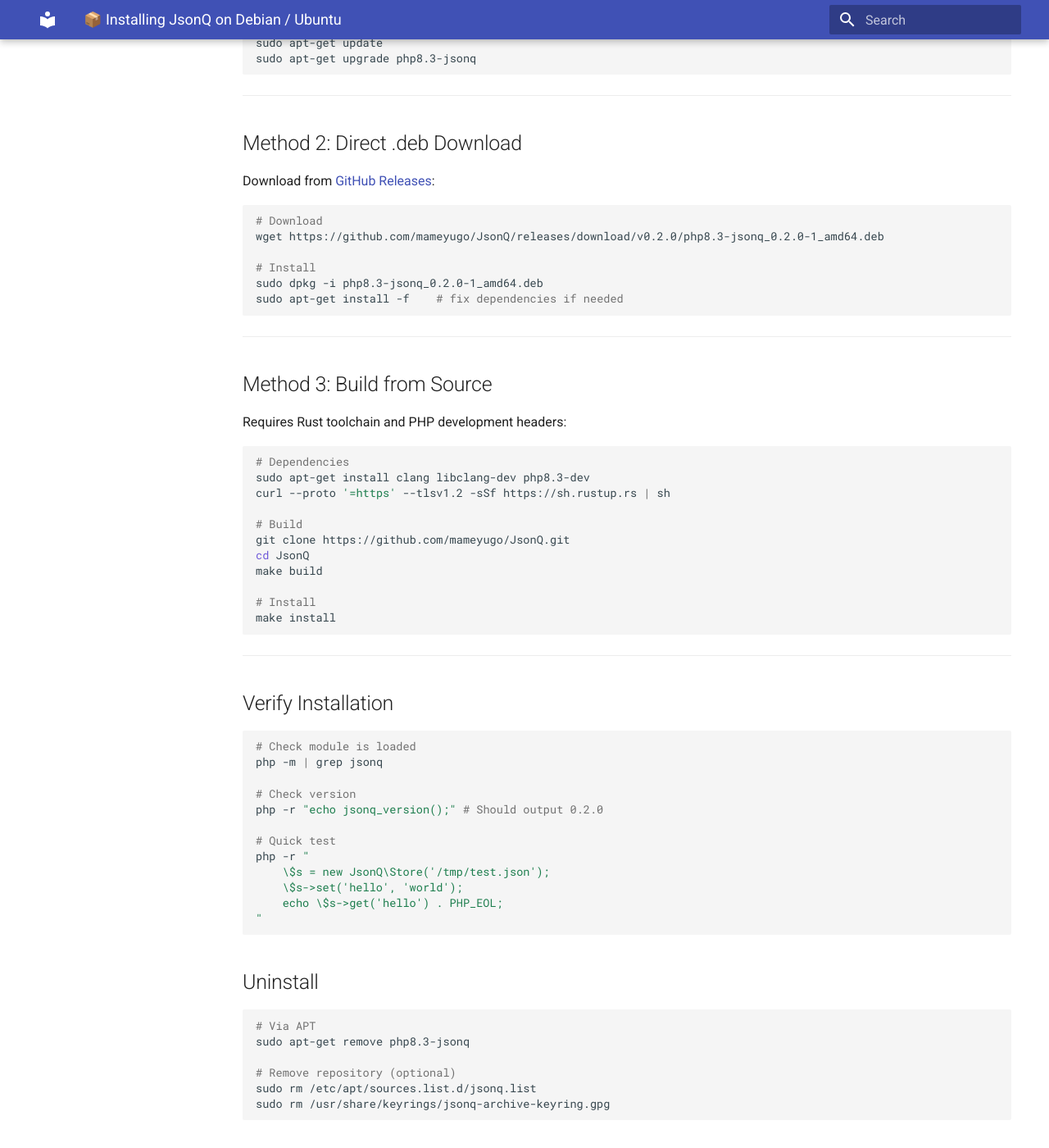
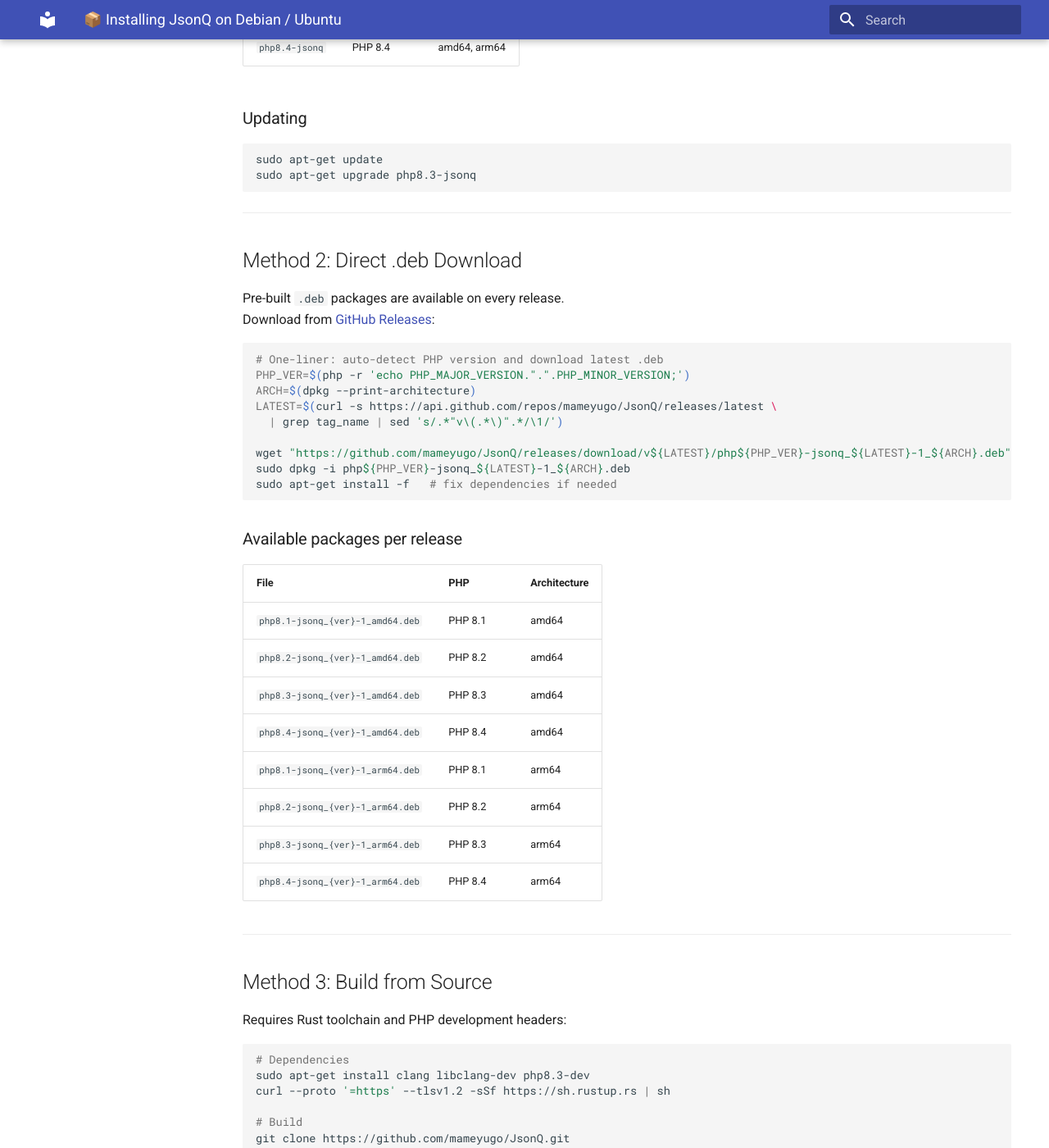
Before and after one commit to mameyugo/JsonQ, an MkDocs documentation site: the page built from docs/INSTALL-DEBIAN.md, in a window 1280 px wide and 1400 px high, scrolled down 1173 px. Shown: the whole window at 82% size. Built offline with MkDocs 1.6.1 and Material for MkDocs 9.7.7, drawn with Linux system fonts in a browser that asks for light colours; some of the changed text lies outside the part shown.

Commit message:
Update documentation with pre-built binaries information
Co-authored-by: mameyugo <4757716+mameyugo@users.noreply.github.com>

````diff
--- a/docs/INSTALL-DEBIAN.md
+++ b/docs/INSTALL-DEBIAN.md
@@ -1,4 +1,10 @@
 # 📦 Installing JsonQ on Debian / Ubuntu
+
+> ✅ **Pre-built binaries available**
+> GitHub Actions automatically builds and publishes `.deb` packages on every release. No compilation required.
+> Download from: https://github.com/mameyugo/JsonQ/releases/latest
+
+---
 
 ## Quick Install (one-liner)
 
@@ -51,16 +57,33 @@ sudo apt-get upgrade php8.3-jsonq
 
 ## Method 2: Direct .deb Download
 
+Pre-built `.deb` packages are available on every release.
 Download from [GitHub Releases](https://github.com/mameyugo/JsonQ/releases/latest):
 
 ```bash
-# Download
-wget https://github.com/mameyugo/JsonQ/releases/download/v0.2.0/php8.3-jsonq_0.2.0-1_amd64.deb
+# One-liner: auto-detect PHP version and download latest .deb
+PHP_VER=$(php -r 'echo PHP_MAJOR_VERSION.".".PHP_MINOR_VERSION;')
+ARCH=$(dpkg --print-architecture)
+LATEST=$(curl -s https://api.github.com/repos/mameyugo/JsonQ/releases/latest \
+  | grep tag_name | sed 's/.*"v\(.*\)".*/\1/')
 
-# Install
-sudo dpkg -i php8.3-jsonq_0.2.0-1_amd64.deb
-sudo apt-get install -f    # fix dependencies if needed
+wget "https://github.com/mameyugo/JsonQ/releases/download/v${LATEST}/php${PHP_VER}-jsonq_${LATEST}-1_${ARCH}.deb"
+sudo dpkg -i php${PHP_VER}-jsonq_${LATEST}-1_${ARCH}.deb
+sudo apt-get install -f   # fix dependencies if needed
 ```
+
+### Available packages per release
+
+| File | PHP | Architecture |
+|------|-----|--------------|
+| `php8.1-jsonq_{ver}-1_amd64.deb` | PHP 8.1 | amd64 |
+| `php8.2-jsonq_{ver}-1_amd64.deb` | PHP 8.2 | amd64 |
+| `php8.3-jsonq_{ver}-1_amd64.deb` | PHP 8.3 | amd64 |
+| `php8.4-jsonq_{ver}-1_amd64.deb` | PHP 8.4 | amd64 |
+| `php8.1-jsonq_{ver}-1_arm64.deb` | PHP 8.1 | arm64 |
+| `php8.2-jsonq_{ver}-1_arm64.deb` | PHP 8.2 | arm64 |
+| `php8.3-jsonq_{ver}-1_arm64.deb` | PHP 8.3 | arm64 |
+| `php8.4-jsonq_{ver}-1_arm64.deb` | PHP 8.4 | arm64 |
 
 ---
 
````
Also changed, not shown: README.md (+73 -22 lines), docs/INSTALL-MACOS.md (added, +52 -0 lines).
